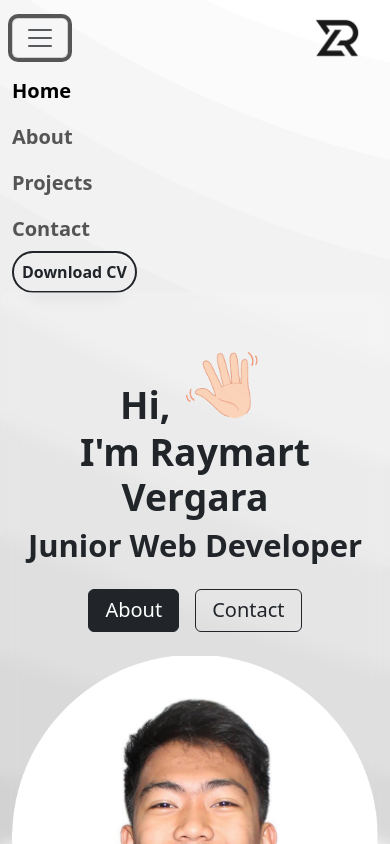
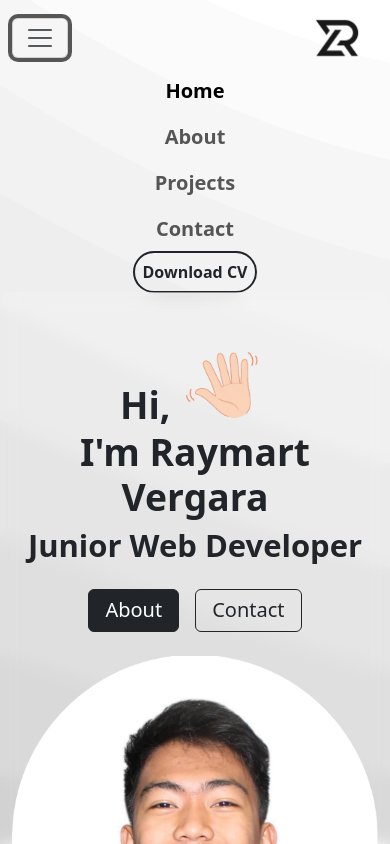
Before and after one commit to imat19/myportfolio, a React (Create React App) app: page / in a window 390 px wide. Both pictures are taken after a click on the button "Toggle navigation". Shown: the top 844 px of the page. Built offline with nearby package versions, Linux system fonts and the light colour scheme.

Commit message:
adjust navbar

```diff
--- a/src/Components/NavBar.jsx
+++ b/src/Components/NavBar.jsx
@@ -31,7 +31,7 @@ function NavBar() {
     </button>
     <a class="navbar-brand" href="#"><img className="img-fluid" src="./images/blacklogo.png" alt=""  width={50}/></a>
     <div class="collapse navbar-collapse fw-bold" id="navbarTogglerDemo03">
-      <ul class="navbar-nav me-auto mb-2 mb-lg-0 fs-5">
+      <ul class="navbar-nav me-auto mb-2 mb-lg-0 fs-5 text-center">
         <li class="nav-item">
           <a class="nav-link active" aria-current="page" href="#home">Home</a>
         </li>
@@ -45,9 +45,9 @@ function NavBar() {
           <a class="nav-link" href="#contact">Contact</a>
         </li>
       </ul>
-
-        <span className="rounded-pill border border-2 border-dark p-2 ">Download CV</span>
-
+      <div className="text-center">
+        <span className="rounded-pill border border-2 border-dark p-2  fs-6 text-center">Download CV</span>
+        </div>
     </div>
   </div>
 
```
